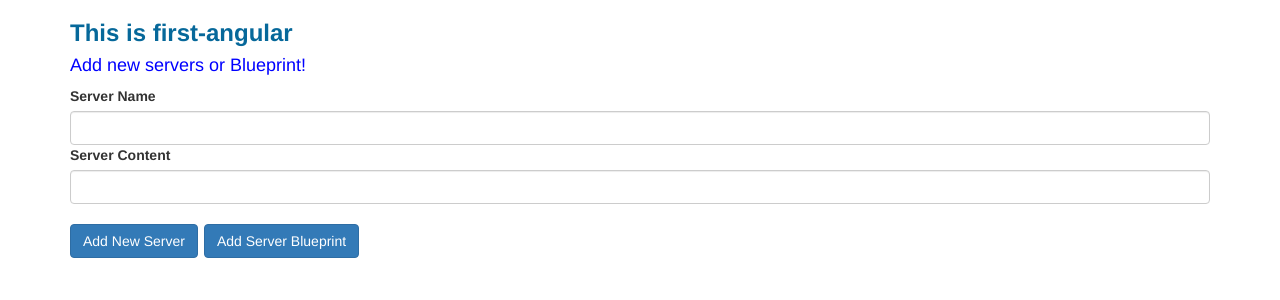
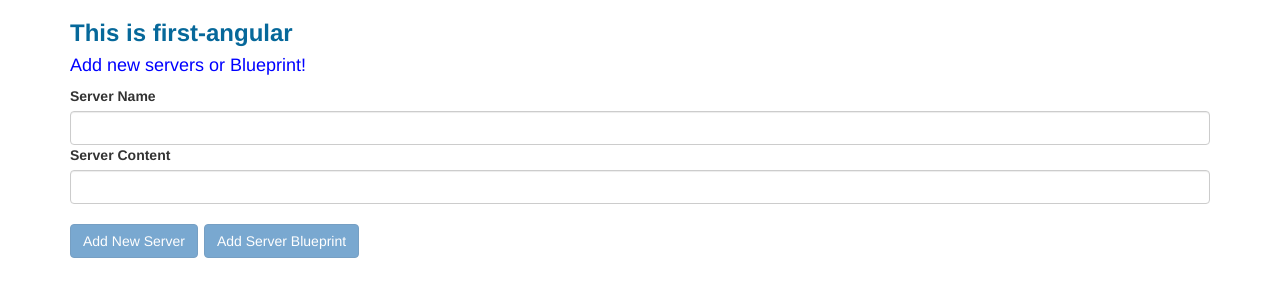
Before and after one commit to masoudtabatabaei/first-angular, an Angular app: page / in a window 1280 px wide. Shown: the top 300 px of the page. Built offline with nearby package versions, Linux system fonts and the light colour scheme.

Commit message:
Disabled button when inputs are empty

```diff
--- a/src/app/cockpit/cockpit.component.html
+++ b/src/app/cockpit/cockpit.component.html
@@ -2,13 +2,25 @@
 <form>
   <div>
     <label for="name">Server Name</label>
-    <input type="text" id="name" class="form-control" name="name" autocomplete="off" [(ngModel)]="serverName">
+    <input type="text"
+           id="name"
+           class="form-control"
+           name="name"
+           autocomplete="off"
+           [(ngModel)]="serverName"
+           (ngModelChange)="checkInputValueChange()">
   </div>
   <div>
     <label for="content">Server Content</label>
-    <input type="text" id="content" class="form-control" name="content" autocomplete="off" [(ngModel)]="serverContent">
+    <input type="text"
+           id="content"
+           class="form-control"
+           name="content"
+           autocomplete="off"
+           [(ngModel)]="serverContent"
+          (ngModelChange)="checkInputValueChange()">
   </div>
   <br/>
-  <button class="btn btn-primary mr-6" (click)="onAddServer()">Add New Server</button>
-  <button class="btn btn-primary mr-6" (click)="onAddBlueprint()">Add Server Blueprint</button>
+  <button class="btn btn-primary mr-6" (click)="onAddServer()" [disabled]="isDisableButton">Add New Server</button>
+  <button class="btn btn-primary mr-6" (click)="onAddBlueprint()" [disabled]="isDisableButton">Add Server Blueprint</button>
 </form>
--- a/src/app/cockpit/cockpit.component.ts
+++ b/src/app/cockpit/cockpit.component.ts
@@ -9,6 +9,7 @@ import { ServerElementModel } from '../_models/serverElement.model';
 export class CockpitComponent implements OnInit {
   serverName = '';
   serverContent = '';
+  isDisableButton = true;
 
   @Output()
   addedItemEvent:EventEmitter<ServerElementModel> = new EventEmitter<ServerElementModel>();
@@ -16,6 +17,14 @@ export class CockpitComponent implements OnInit {
   constructor() { }
 
   ngOnInit(): void {
+  }
+
+  checkInputValueChange() {
+    if (this.serverName.trim() !== "" && this.serverContent.trim() !== "") {
+      this.isDisableButton = false;
+    } else {
+      this.isDisableButton = true;
+    }
   }
 
   onAddBlueprint() {
```
